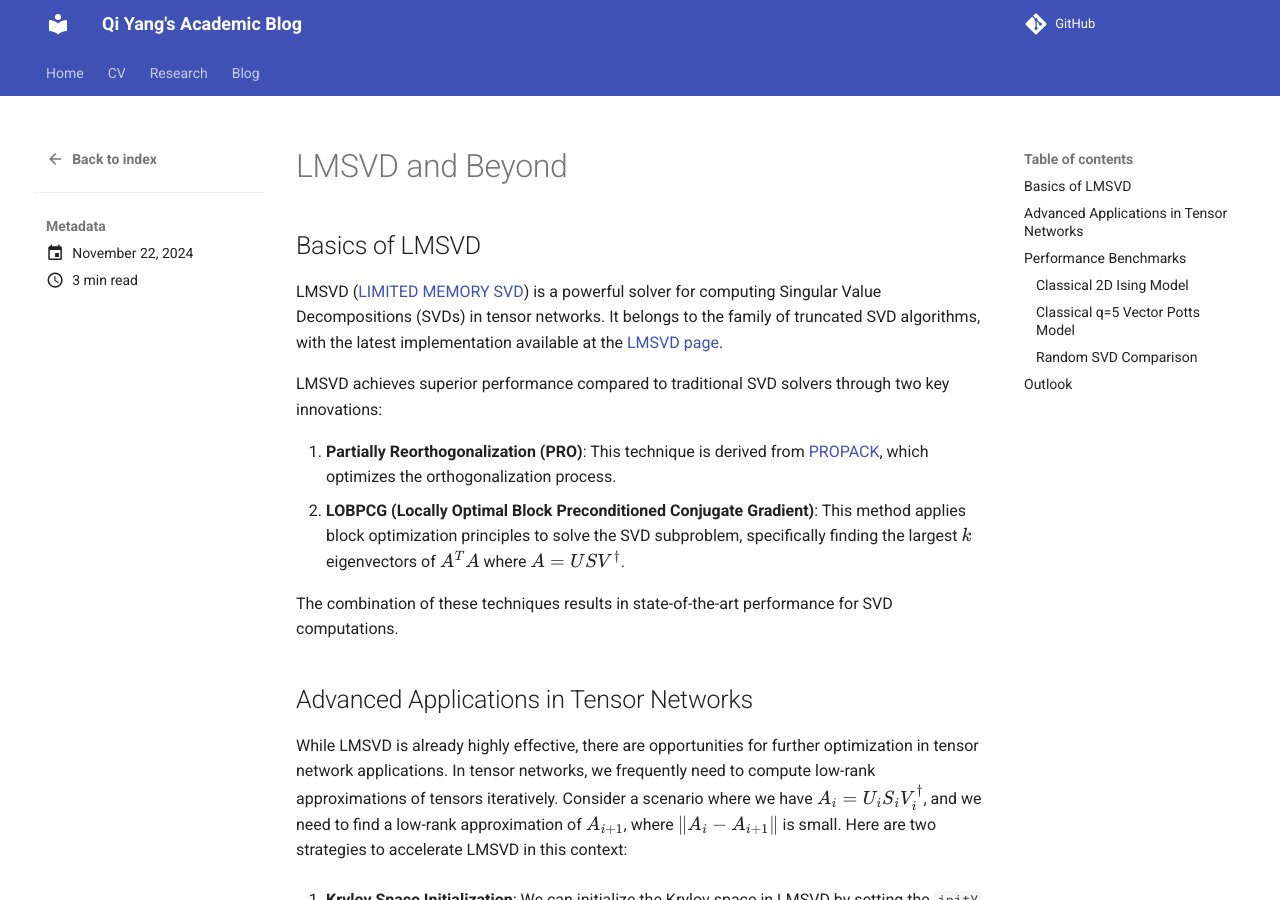
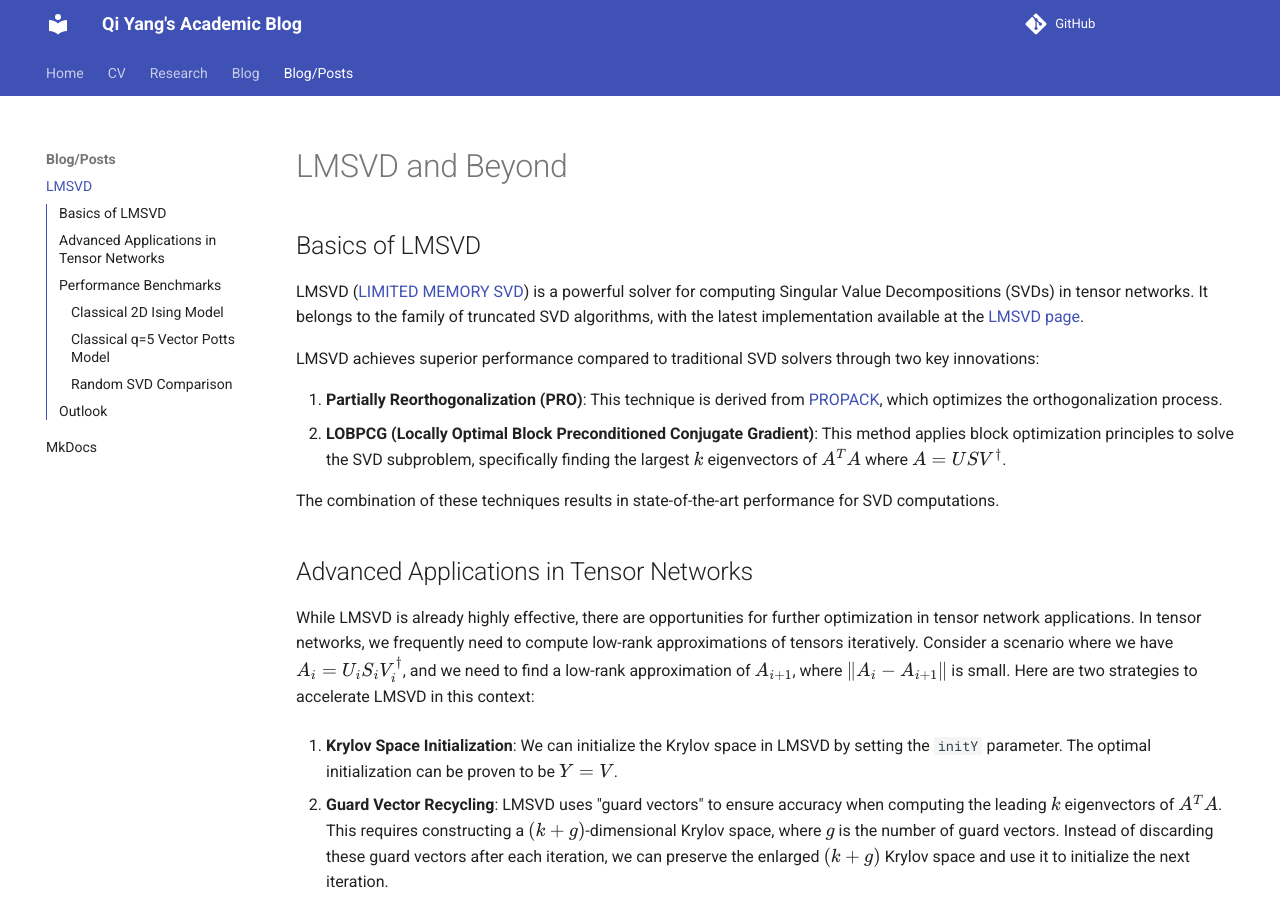
Before and after one commit to qiyang-ustc/qiyang-ustc.github.io, an MkDocs documentation site: the page built from docs/blog/lmsvd.md, in a window 1280 px wide and 900 px high. Built offline with MkDocs 1.6.1 and Material for MkDocs 9.7.7, drawn with Linux system fonts in a browser that asks for light colours; comment, search, counter and statistics services are not loaded.

Commit message:
table of contents for blogs

```diff
--- a/mkdocs.yml
+++ b/mkdocs.yml
@@ -4,20 +4,30 @@ theme:
   features:
     - navigation.tabs
     - search.suggest
+    - navigation.indexes
+    - toc.follow
+    - toc.integrate
+    - navigation.sections
+  navigation_depth: 2
 
 nav:
   - Home: index.md
   - CV: cv.md
   - Research:
     - Publications: research/publications.md
-  - Blog:
-    - blog/posts/mkdocs.md
+  - Blog/Overview: blog/index.md
+  - Blog/Posts:
+    - LMSVD: blog/lmsvd.md
+    - MkDocs: blog/mkdocs.md
 
 markdown_extensions:
   - pymdownx.highlight
   - pymdownx.superfences
   - pymdownx.arithmatex:
       generic: true
+  - toc:
+      permalink: true
+      toc_depth: 3
 
 extra_javascript:
   - javascripts/mathjax.js
```
Also changed, not shown: docs/blog/index.md (+13 -0 lines), docs/blog/asset/lmsvd/bench_2DIsing.png (renamed from docs/blog/posts/asset/lmsvd/bench_2DIsing.png), docs/blog/asset/lmsvd/bench_Q5potts.png (renamed from docs/blog/posts/asset/lmsvd/bench_Q5potts.png), docs/blog/lmsvd.md (renamed from docs/blog/posts/lmsvd.md), docs/blog/mkdocs.md (renamed from docs/blog/posts/mkdocs.md).
